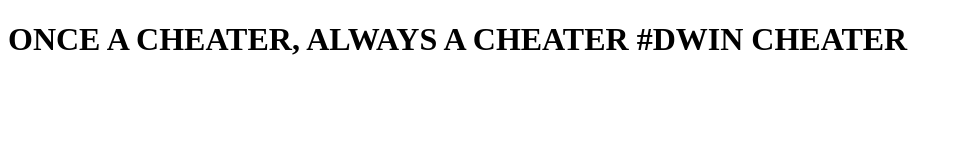
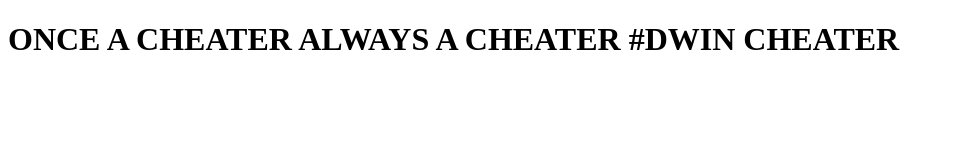
Before and after one commit to spikenoob27/my-site, a plain HTML site: page index.html in a window 1280 px wide. Shown: the whole page, without its empty margins (0-962 px from the left). Drawn offline with Linux system fonts and the light colour scheme.

Commit message:
Update index.html

```diff
--- a/index.html
+++ b/index.html
@@ -7,8 +7,6 @@
     <title>Document</title>
 </head>
 <body>
-    <h1> ONCE A CHEATER,
-ALWAYS A CHEATER
-#DWIN CHEATER</h1>
+    <h1>ONCE A CHEATER ALWAYS A CHEATER #DWIN CHEATER</h1>
 </body>
 </html>
```
